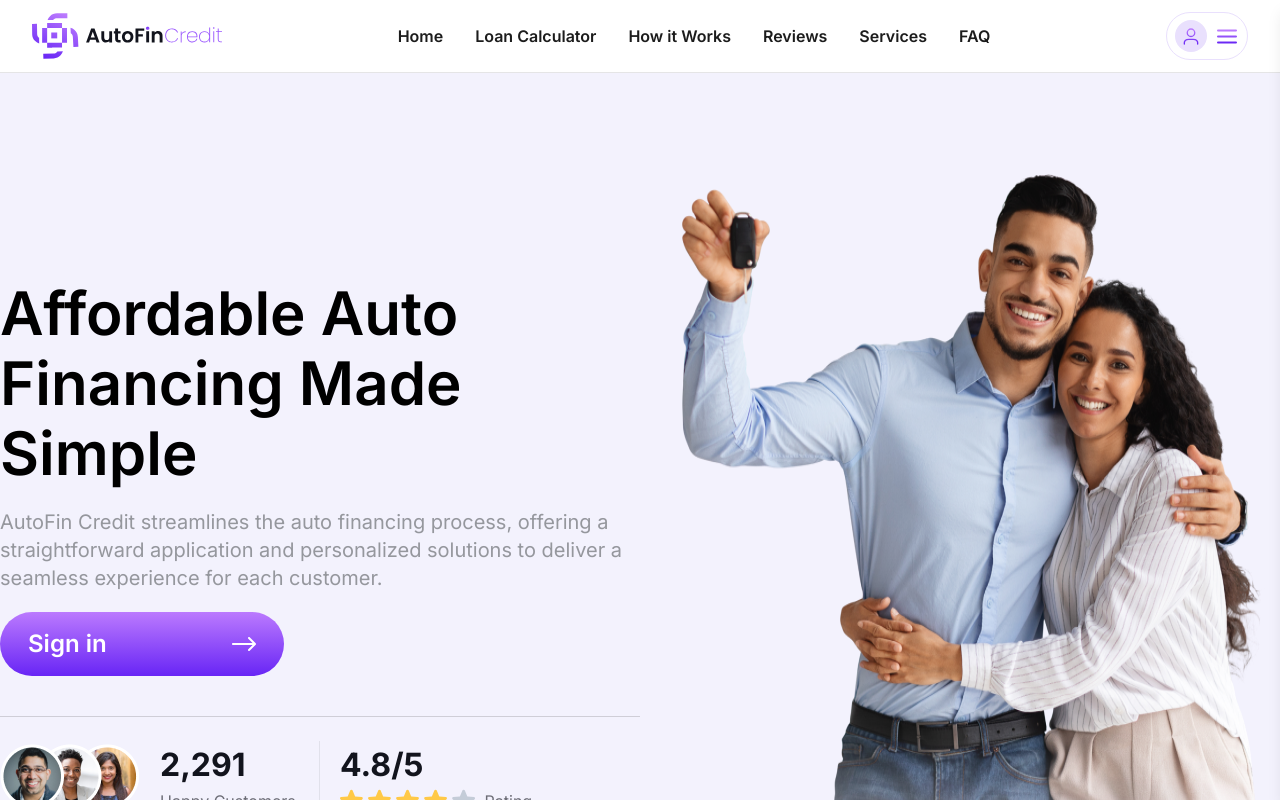
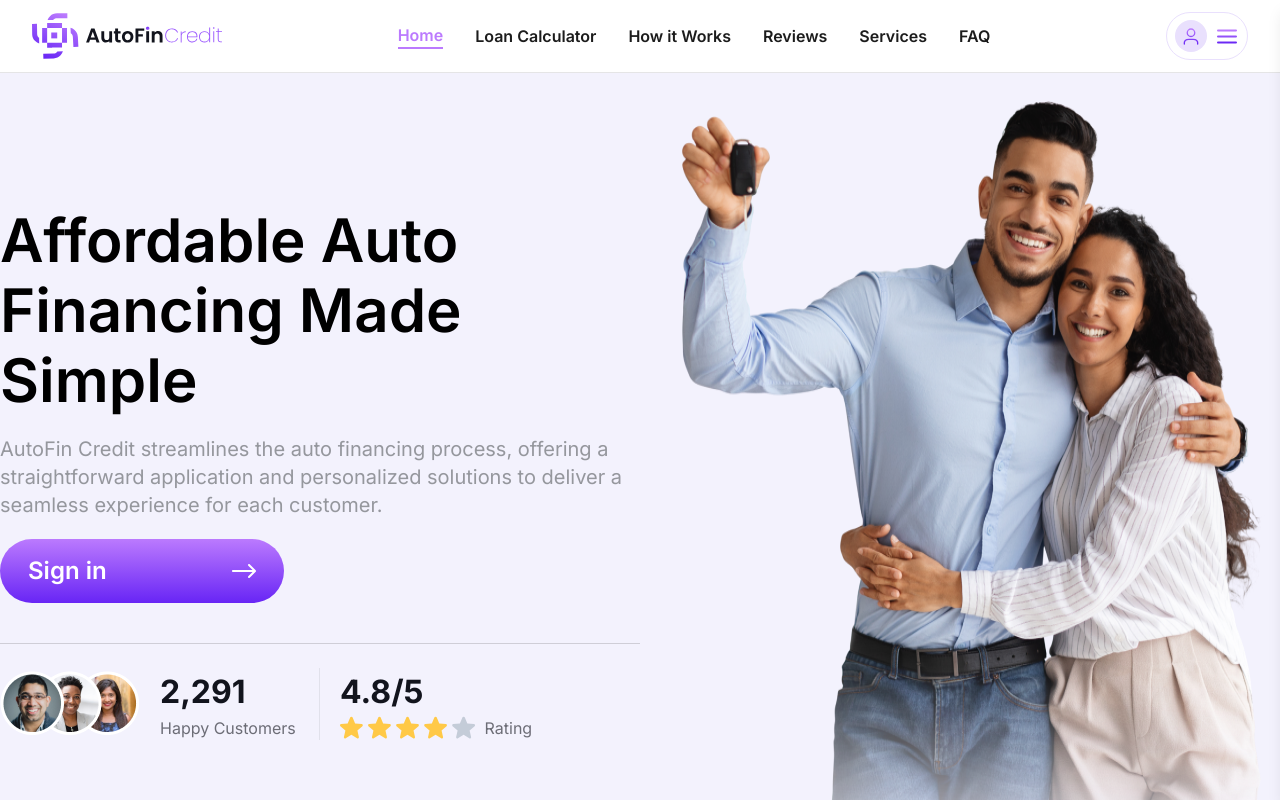
Before and after one commit to abu-kausar/autofin, a Next.js app: page / in a window 1280 px wide. Shown: the top 800 px of the page. Built offline with nearby package versions, Linux system fonts and the light colour scheme; no server answers.

Commit message:
header modified

```diff
--- a/src/components/presentation/Header.tsx
+++ b/src/components/presentation/Header.tsx
@@ -1,35 +1,61 @@
 'use client';
 import Image from 'next/image';
 import Link from 'next/link';
-import React from 'react';
+import React, { useState, useEffect } from 'react';
 import { navRoutes } from './landing/utils/landingRoutes';
 import { usePathname } from 'next/navigation';
-import Dropdown from './Dropdown';
 import Sidebar from './Sidebar';
 
 const Header = () => {
   const pathname = usePathname();
+  const [currentHash, setCurrentHash] = useState<string>("");
 
-  // const isActive = (path: string) =>
-  //   pathname === path
-  //     ? "text-[#BB7AFE] border-b-2 border-[#BB7AFE]" : "text-primaryTextColor";
+  // Set up an IntersectionObserver to track visible sections
+  useEffect(() => {
+    const sections = document.querySelectorAll('div[id]');
+    const observerOptions = {
+      root: null,
+      rootMargin: '0px',
+      threshold: 0.5 // Trigger when 50% of the section is visible
+    };
 
+    const observer = new IntersectionObserver((entries) => {
+      entries.forEach(entry => {
+        if (entry.isIntersecting) {
+          setCurrentHash(`#${entry.target.id}`);
+        }
+      });
+    }, observerOptions);
+
+    // Observe each section with an ID
+    sections.forEach(section => {
+      observer.observe(section);
+    });
+
+    // Clean up observer when the component unmounts
+    return () => {
+      sections.forEach(section => {
+        observer.unobserve(section);
+      });
+    };
+  }, []);
+
+  // Combine pathname and hash for active check
   const isActive = (path: string) => {
-    if (typeof window !== 'undefined') {
-      const currentHash = window.location.hash;
-
-      // Check if the path matches the current pathname or hash
-      return (pathname === path || currentHash === path)
+    if (path.startsWith("#")) {
+      // Ensure hash-based links are only active if the section is visible
+      return currentHash === path
         ? "text-[#BB7AFE] border-b-2 border-[#BB7AFE]"
         : "text-primaryTextColor";
     }
-
-    return "text-primaryTextColor"; // Default class when window is not available (SSR)
+    return pathname === path
+      ? "text-[#BB7AFE] border-b-2 border-[#BB7AFE]"
+      : "text-primaryTextColor";
   };
 
   return (
-    <div className='border-b border-[#05010D1A]'>
-      <div className='2xl:w-[1536px] mx-auto font-inter '>
+    <div className='fixed w-full top-0 z-50 bg-white border-b border-[#05010D1A]'>
+      <div className='2xl:w-[1536px] mx-auto font-inter'>
         <div className='flex justify-between items-center px-8 py-3'>
           <div className='flex justify-start'>
             <Link href='/'>
@@ -40,19 +66,24 @@ const Header = () => {
           <div className='flex items-center gap-8'>
             {
               navRoutes.map((route, idx) => (
-                <Link href={route.url} key={idx} className={`text-base font-semibold cursor-pointer ${isActive(route.url)}`}>
-                  {route.title}
-                </Link>
+                route.title === 'FAQ' ? (
+                  <Link href={route.url} key={idx} className={`text-base font-semibold ${isActive(route.url)}`}>
+                    {route.title}
+                  </Link>
+                ) : (
+                  <a href={route.url} key={idx} className={`text-base font-semibold cursor-pointer ${isActive(route.url)}`}>
+                    {route.title}
+                  </a>
+                )
               ))
             }
           </div>
 
-          {/* <Dropdown /> */}
           <Sidebar />
         </div>
       </div>
     </div>
-  )
-}
+  );
+};
 
-export default Header
+export default Header;
```
